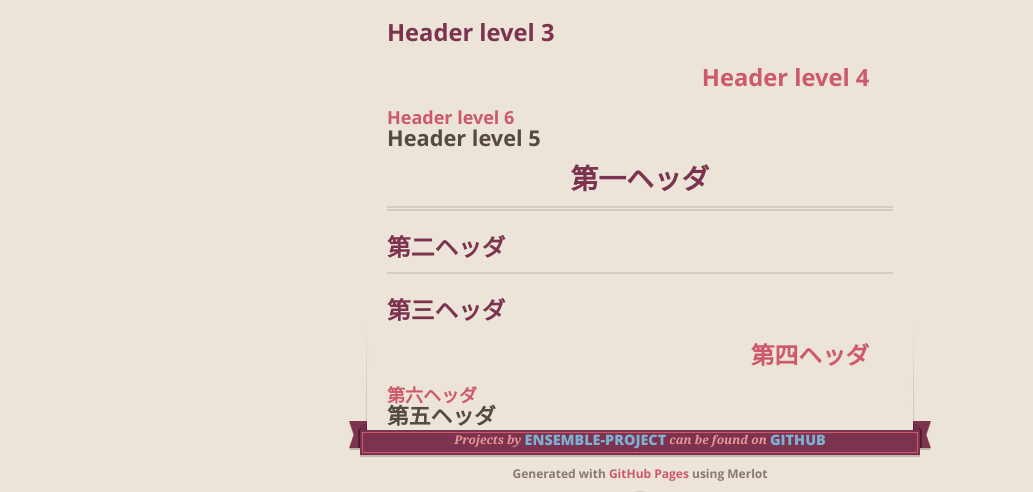
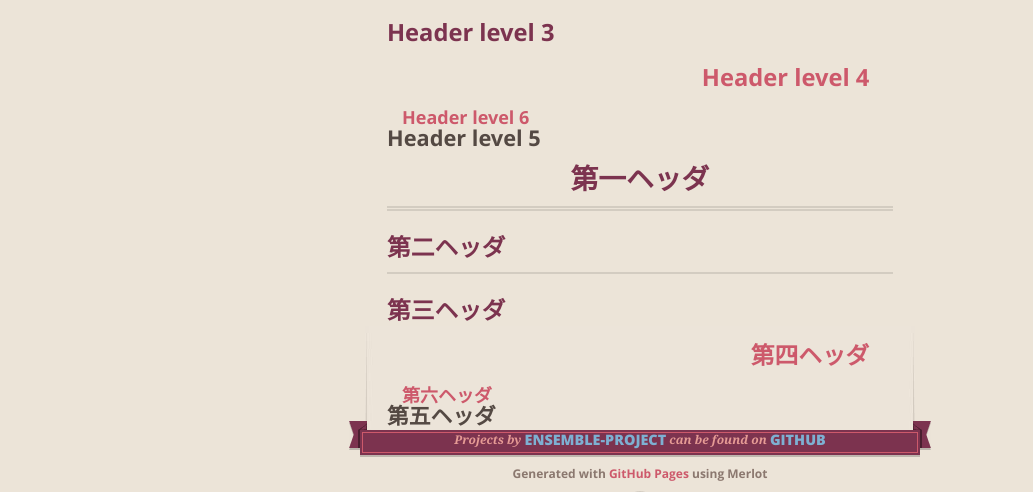
Before and after one commit to Ensemble-Project/Ensemble-Project.github.io, a Jekyll site: the page built from index.md, in a window 1280 px wide. Shown: the part 1047-1539 px from the top of the page, without its empty margins (0-1033 px from the left). Built offline with Jekyll 4.4.1, drawn with Linux system fonts in a browser that asks for light colours; our own code applies the rules of GitHub Pages for plain Markdown files.

Commit message:
margin fix header 6

```diff
--- a/_sass/screen.scss
+++ b/_sass/screen.scss
@@ -569,6 +569,6 @@ dd p:first-child {
 
 .header-level-6 {
   font-size: 1.2em;
-  margin: -60px 0 10px;
+  margin: -60px 15px 10px;
   color: #cd596b;
 }
```
